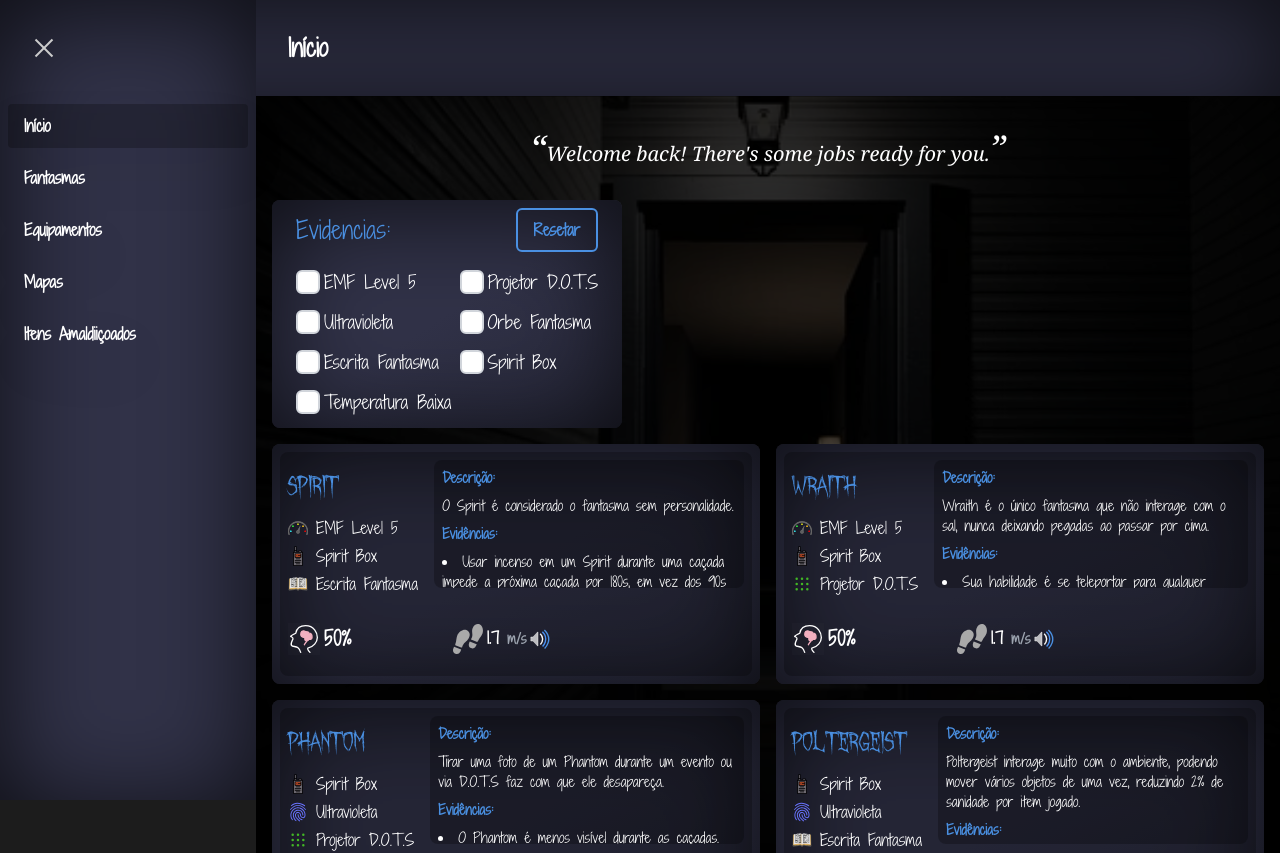
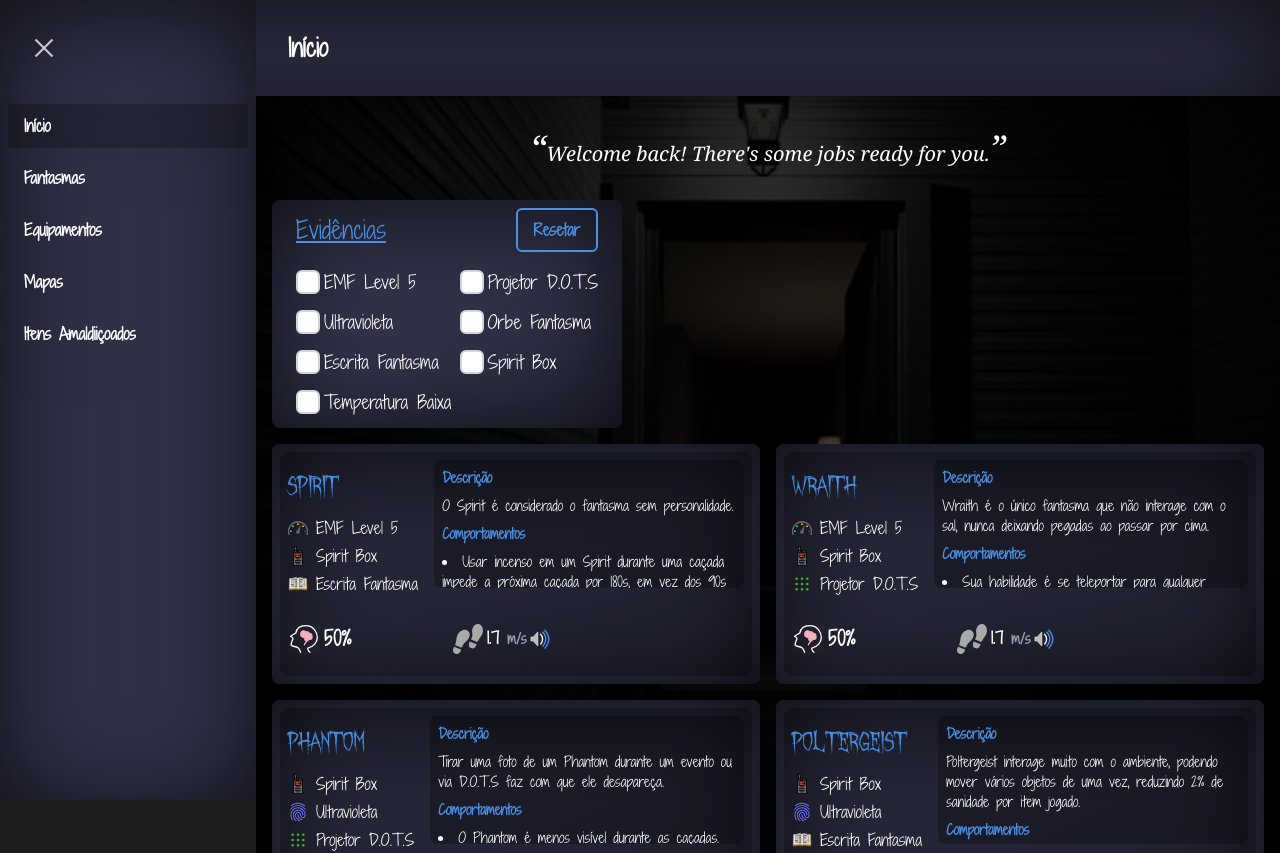
Before and after one commit to GCandid07/Phasmophobia-Helper, a Next.js app: page / in a window 1280 px wide. Shown: the top 853 px of the page. Built offline with nearby package versions, Linux system fonts and the light colour scheme.

Commit message:
fix: Texts fixed

```diff
--- a/src/app/home/components/EvidenceSelector.tsx
+++ b/src/app/home/components/EvidenceSelector.tsx
@@ -58,7 +58,7 @@ const EvidenceSelector: React.FC<EvidenceSelectorProps> = ({
   return (
     <>
       <div className="mb-4 flex items-center justify-between px-4">
-        <h1 className="text-2xl text-accent">Evidencias:</h1>
+        <h1 className="text-2xl text-accent underline">Evidências</h1>
         <Button color="accent" variant="outline" onClick={reset}>
           Resetar
         </Button>
--- a/src/app/home/components/GhostCard.tsx
+++ b/src/app/home/components/GhostCard.tsx
@@ -34,9 +34,9 @@ const GhostCard: React.FC<GhostCardProps> = ({ ghost, disabled, onClick }) => {
             </div>
           </div>
           <div className="flex h-32 flex-1 select-none flex-col gap-2 overflow-y-auto rounded-lg bg-current-dark p-2 scrollbar-thin scrollbar-track-transparent scrollbar-thumb-white">
-            <h2 className="text-sm font-bold text-accent">Descrição:</h2>
+            <h2 className="text-sm font-bold text-accent">Descrição</h2>
             <p className="text-sm">{ghost.description}</p>
-            <h2 className="text-sm font-bold text-accent">Evidências:</h2>
+            <h2 className="text-sm font-bold text-accent">Comportamentos</h2>
             <ul className="list-inside list-disc space-y-2">
               {ghost.abilities.map((abilitie, index) => (
                 <li key={abilitie} className="text-sm">
--- a/src/app/home/index.tsx
+++ b/src/app/home/index.tsx
@@ -24,7 +24,6 @@ const HomePage = () => {
         <WelcomeMessage />
       </div>
 
-      <div className="flex gap-4">
       <Card className="w-full sm:w-max">
         <EvidenceSelector
           ghosts={ghosts}
@@ -34,14 +33,6 @@ const HomePage = () => {
         />
       </Card>
 
-        {/* Add description for the ghosts list */}
-        {/* <Card className="w-full sm:w-max">
-          <div className="mb-4 flex items-center justify-between px-4">
-            <p>Bom dia!</p>
-          </div>
-        </Card> */}
-      </div>
-
       <GhostList ghosts={ghosts} selectedEvidences={values} />
     </div>
   )
--- a/tailwind.config.ts
+++ b/tailwind.config.ts
@@ -44,8 +44,5 @@ const config: Config = {
     },
   },
   plugins: [require('tailwind-scrollbar')],
-  variants: {
-    scrollbar: ['rounded'],
-  },
 }
 export default config
```
Lines whose indentation alone changed are shown as unchanged.
